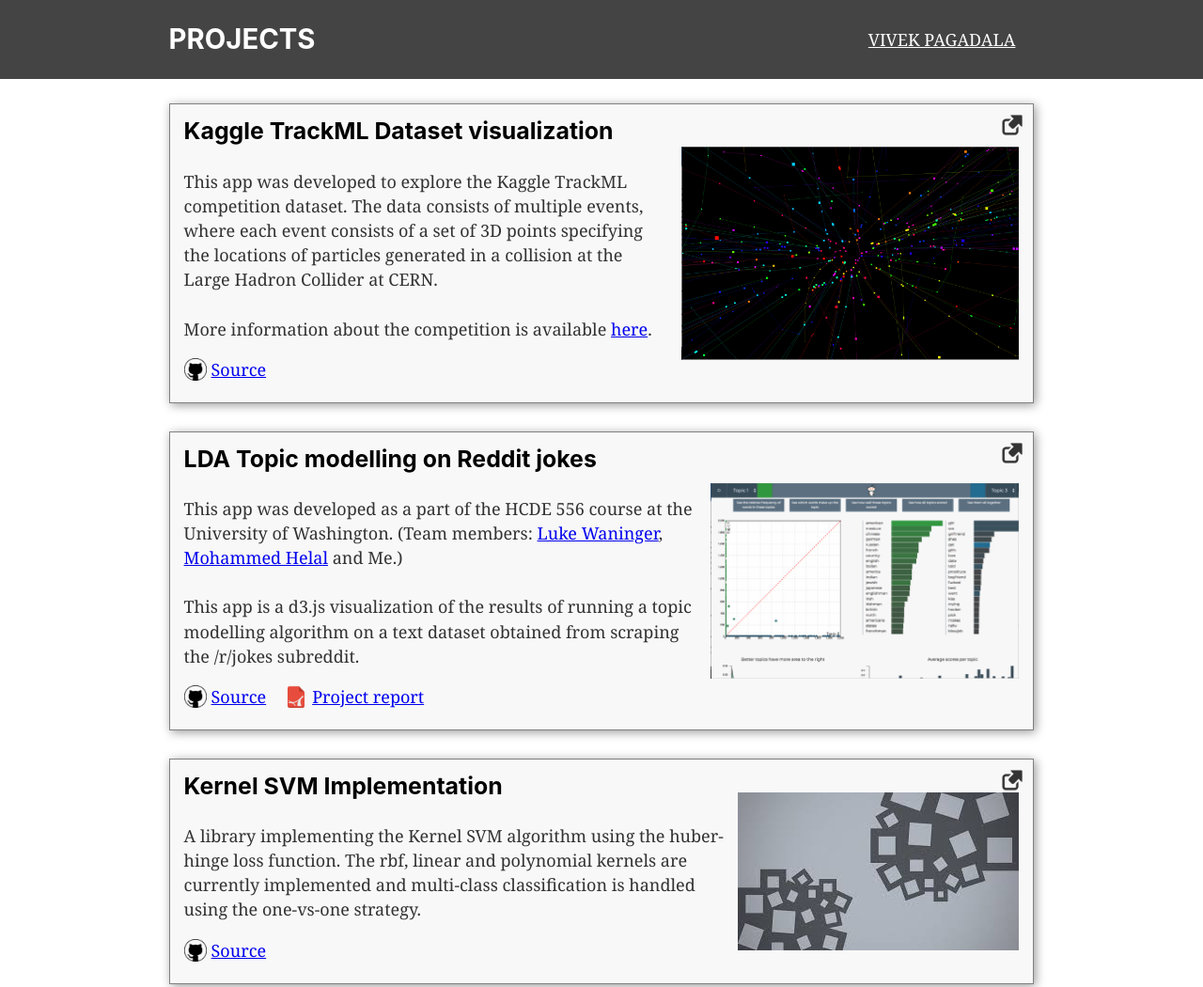
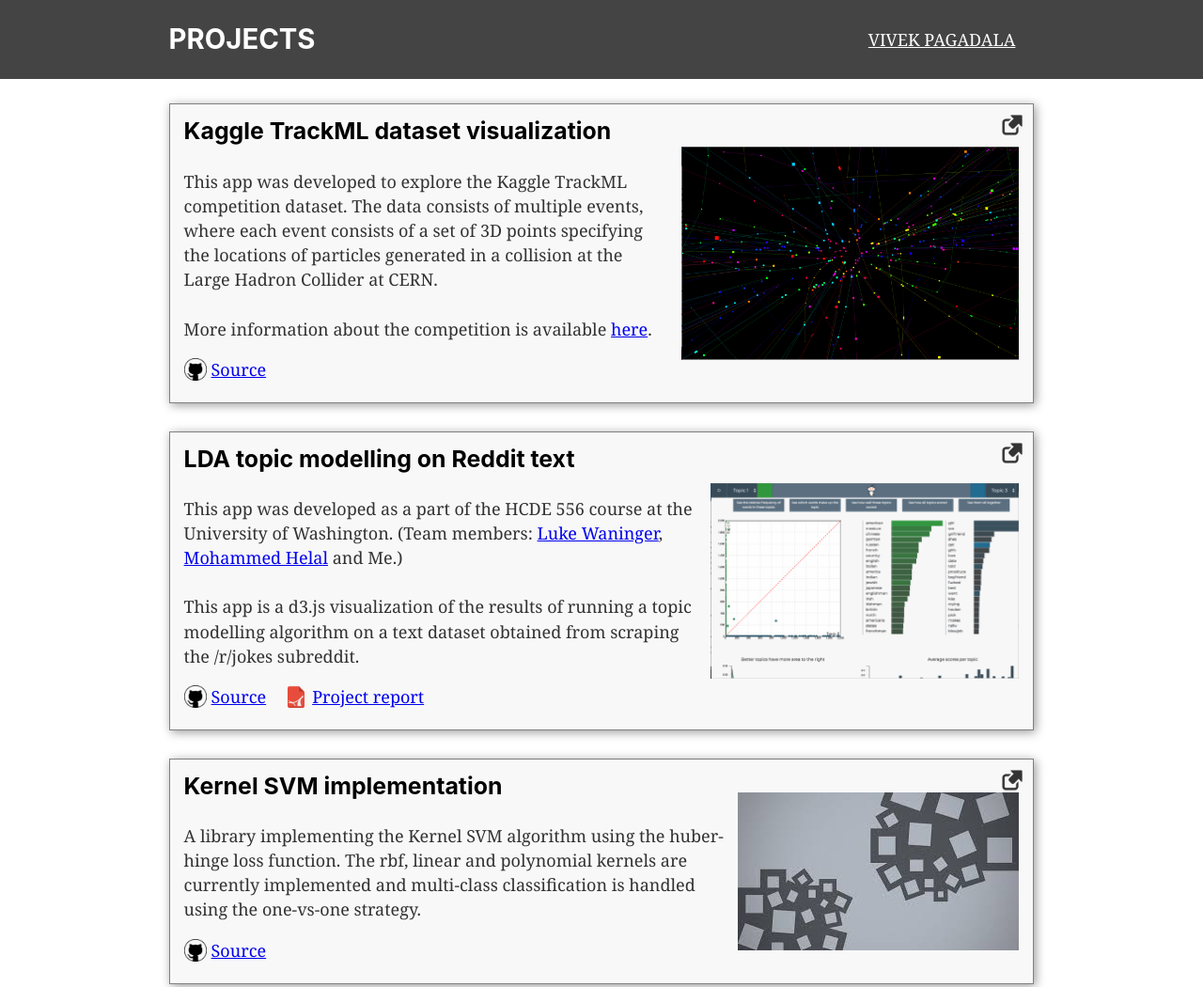
Before and after one commit to viv-r/viv-r.github.io, a Gatsby site: page / in a window 1280 px wide. Shown: the top 1050 px of the page at 94% size. Built offline with nearby package versions, Linux system fonts and the light colour scheme; Gatsby itself is replaced by a stand-in of ours.

Commit message:
fixed typos

```diff
--- a/src/pages/index.js
+++ b/src/pages/index.js
@@ -10,7 +10,7 @@
 const trackml = <ProjectCard
   image={trackss}
   url='http://35.227.190.149:3000/'
-  title='Kaggle TrackML Dataset visualization'
+  title='Kaggle TrackML dataset visualization'
   description={`This app was developed to explore the Kaggle TrackML competition dataset. The data consists of multiple events, where each event consists of a set of 3D points specifying the locations of particles generated in a collision at the Large Hadron Collider at CERN. <br/><br/>
   More information about the competition is available <a href='https://www.kaggle.com/c/trackml-particle-identification/data'>here</a>.`}
   links={[
@@ -21,7 +21,7 @@
 const reddit = <ProjectCard
   image={redditss}
   url='http://35.227.190.149:3001/'
-  title='LDA Topic modelling on Reddit jokes'
+  title='LDA topic modelling on Reddit text'
   description={`
     This app was developed as a part of the HCDE 556 course at the University of Washington.
     (Team members:
@@ -36,7 +36,7 @@
 const kernelsvm = <ProjectCard
   image={DefaultImage}
   url='https://github.com/viv-r/kernel-svm-implementation/blob/master/digits_dataset_demo.ipynb'
-  title='Kernel SVM Implementation'
+  title='Kernel SVM implementation'
   description={`A library implementing the Kernel SVM algorithm using the huber-hinge loss function. The rbf, linear and polynomial kernels are currently implemented and multi-class classification is handled using the one-vs-one strategy.
   `}
   links={[
```
